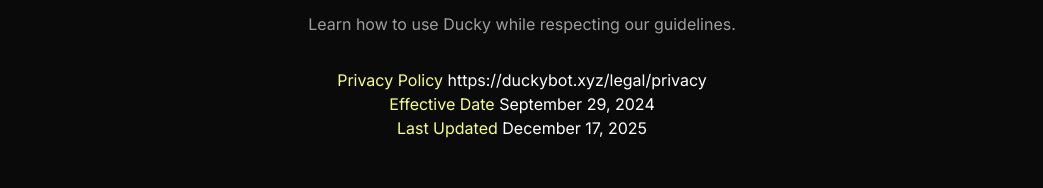
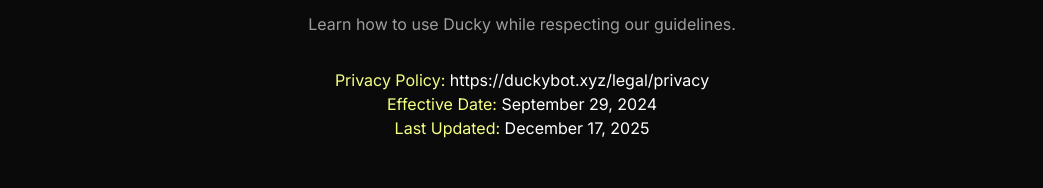
Before and after one commit to DuckySupport/duckybot.xyz, a Next.js app: page /legal/terms in a window 1280 px wide. Shown: the part 309-497 px from the top of the page, without its empty margins (118-1161 px from the left). Built offline with nearby package versions, Linux system fonts and the light colour scheme; no server answers.

Commit message:
terms: add colon

```diff
--- a/app/legal/terms/page.tsx
+++ b/app/legal/terms/page.tsx
@@ -13,17 +13,17 @@
           </p>
           <div className="legal-meta mt-8">
             <div>
-              <span className="legal-label accent-text">Privacy Policy </span>
+              <span className="legal-label accent-text">Privacy Policy: </span>
               <a href="/legal/privacy" className="terms-link">
                 https://duckybot.xyz/legal/privacy
               </a>
             </div>
             <div>
-              <span className="legal-label accent-text">Effective Date </span>
+              <span className="legal-label accent-text">Effective Date: </span>
               <span className="legal-value">September 29, 2024</span>
             </div>
             <div>
-              <span className="legal-label accent-text">Last Updated </span>
+              <span className="legal-label accent-text">Last Updated: </span>
               <span className="legal-value">December 17, 2025</span>
             </div>
           </div>
--- a/components/Navbar.tsx
+++ b/components/Navbar.tsx
@@ -3,10 +3,11 @@
 import { useEffect, useRef, useState } from "react";
 import Image from "next/image";
 import { usePathname } from "next/navigation";
+import { signOut, useSession } from "next-auth/react";
+
 import { Icon } from "@iconify/react/offline";
 import menuRounded from "@iconify/icons-material-symbols/menu-rounded";
 import closeRounded from "@iconify/icons-material-symbols/close-rounded";
-import { signOut, useSession } from "next-auth/react";
 
 const navItems = [
   { label: "Documentation", href: "/docs" },
```
